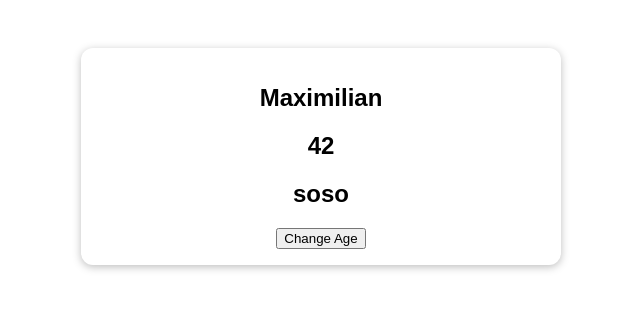
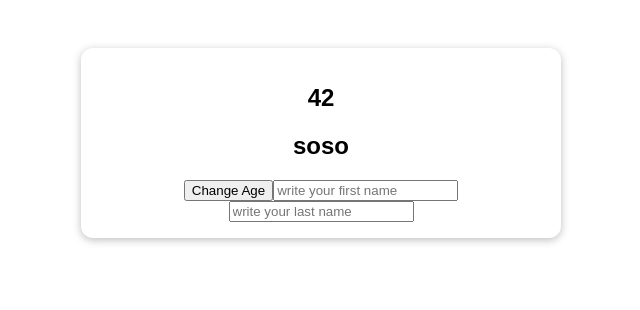
Before and after one commit to yuosif1286/VueCourse, a Vue app: page / in a window 1280 px wide. Shown: the top 310 px of the page, without its empty margins (319-959 px from the left). Built offline with nearby package versions, Linux system fonts and the light colour scheme.

Commit message:
complete

```diff
--- a/src/App.vue
+++ b/src/App.vue
@@ -1,22 +1,38 @@
 <template>
   <section class="container">
-    <h2>{{ user.uName }}</h2>
+    <h2>{{ uName }}</h2>
     <h2>{{ user.age }}</h2>
     <h2>{{oneParam}}</h2>
     <button @click="setNewAge">Change Age</button>
+
+    <input type="text" placeholder="write your first name" @input="setFirstName">
+    <input type="text" placeholder="write your last name" @input="setLastName">
   </section>
 </template>
 
 <script setup>
 //import {ref} from "vue";
-import {ref,reactive} from "vue";
+import {ref,reactive,computed} from "vue";
 
+   const firstName=ref('');
+   const lasstName=ref('');
+
+   const uName=computed(function (){
+     return firstName.value + ' ' +lasstName.value;
+   });
 
   const user= reactive({uName:'Maximilian',age:42});
   const oneParam=ref('soso');
   function setNewAge(){
     user.age=20;
     oneParam.value='yoyo';
+  }
+
+  function setFirstName(event){
+    firstName.value=event.target.value;
+  }
+  function setLastName(event){
+    lasstName.value=event.target.value;
   }
 </script>
 
```
